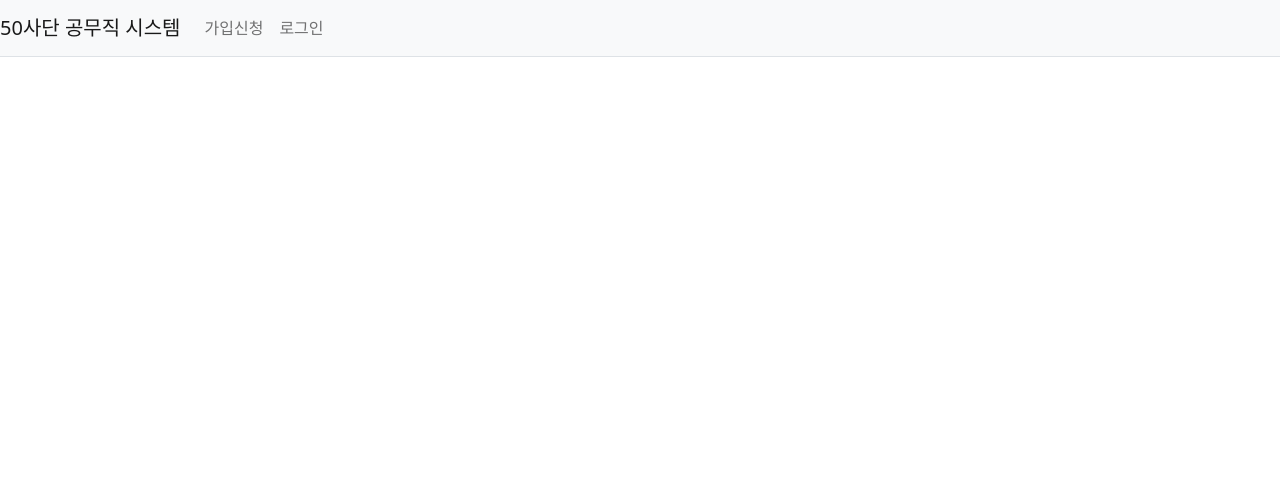
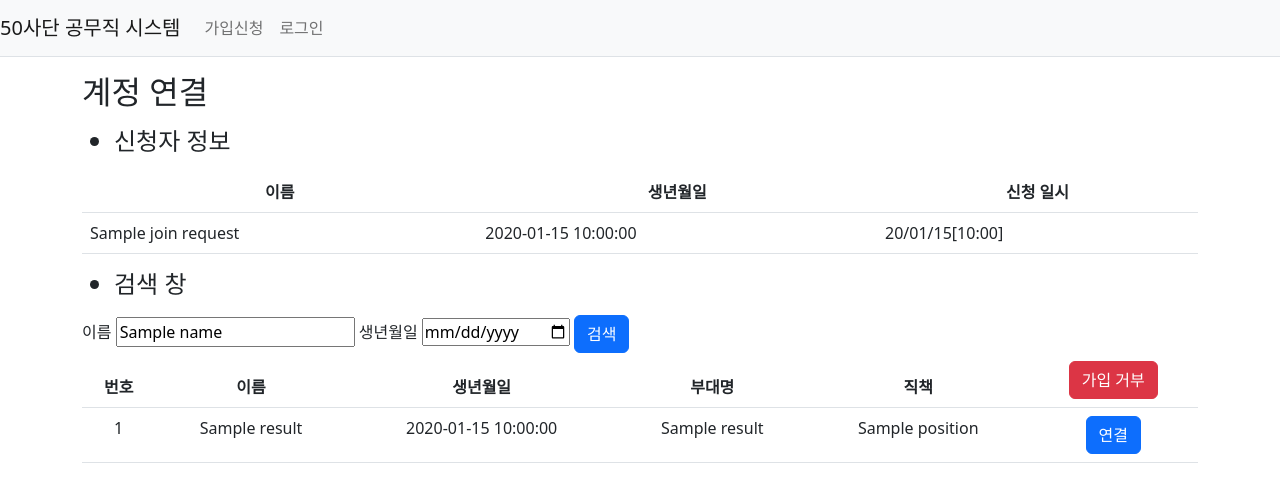
Before and after one commit to scy0416/50Division_app_TF, a Flask app: template public_service_employee_application/templates/admin/join_request_detail.html in a window 1280 px wide. Shown: the top 502 px of the page. Run offline with Flask 3, Linux system fonts and the light colour scheme; the template is opened without the code that fills it: most values are stand-ins (such as "Sample title", 1, 10 or a date in 2020); some libraries are stand-ins or nearby versions.

Commit message:
가입 신청에 대한 처리를 할 수 있는 페이지를 만들어서 연결해줬다. 기본적으로 신청자의 정보를 이용해서 검색을 수행하고, 추가 검색을 할 수 있다.

```diff
--- a/public_service_employee_application/templates/admin/join_request_detail.html
+++ b/public_service_employee_application/templates/admin/join_request_detail.html
@@ -1,3 +1,72 @@
 {% extends 'base.html' %}
 {% block content %}
+<div class="container my-3">
+    <div class="justify-content-center my-3"><h2>계정 연결</h2></div>
+    <h4><ul><li>신청자 정보</li></ul></h4>
+    <table class="table">
+        <thead>
+        <tr class="text-center">
+            <th>이름</th>
+            <th>생년월일</th>
+            <th>신청 일시</th>
+        </tr>
+        </thead>
+        <tbody>
+        <td>{{ join_request.name }}</td>
+        <td>{{ join_request.birth_date }}</td>
+        <td>{{ join_request.request_date|datetime }}</td>
+        </tbody>
+    </table>
+    <h4><ul><li>검색 창</li></ul></h4>
+    <form method="get">
+        <label for="name">이름</label>
+        <input type="text" name="name" id="name" value="{{ name or '' }}">
+        <label for="birth_date">생년월일</label>
+        <input type="date" name="birth_date" id="birth_date" value="{{ birth_date or '' }}">
+        <button class="btn btn-primary">검색</button>
+    </form>
+    <table class="table">
+        <thead>
+        <tr class="text-center">
+            <th>번호</th>
+            <th>이름</th>
+            <th>생년월일</th>
+            <th>부대명</th>
+            <th>직책</th>
+            <th>
+                <form method="post">
+                    <input type="hidden" name="form_id" value="reject">
+                    <input type="hidden" name="csrf_token" value="{{ csrf_token() }}">
+                    <button class="btn btn-danger">가입 거부</button>
+                </form>
+            </th>
+        </tr>
+        </thead>
+        <tbody>
+        {% if result_list %}
+        {% for result in result_list %}
+        <tr class="text-center">
+            <td>{{ loop.index }}</td>
+            <td>{{ result.name }}</td>
+            <td>{{ result.birth_date }}</td>
+            <td>{{ result.unit_name }}</td>
+            <td>{{ result.position }}</td>
+            <td>
+                <form method="post">
+                    <input type="hidden" name="form_id" value="regist">
+                    <input type="hidden" name="csrf_token" value="{{ csrf_token() }}">
+                    <input type="hidden" name="user_id" value="{{ result.id }}">
+                    <button class="btn btn-primary">연결</button>
+                </form>
+            </td>
+        </tr>
+        {% endfor %}
+        {% else %}
+        <tr>
+            <td colspan="6">검색 결과가 없습니다.</td>
+        </tr>
+        {% endif %}
+        </tbody>
+    </table>
+</div>
 {% endblock %}
--- a/public_service_employee_application/templates/admin/join_request_list.html
+++ b/public_service_employee_application/templates/admin/join_request_list.html
@@ -24,7 +24,11 @@
     {% for join_request in join_request_list.items %}
     <tr class="text-center">
       <td>{{ join_request_list.total - ((join_request_list.page-1) * join_request_list.per_page) - loop.index0 }}</td>
-      <td><a href="#">{{ join_request.name }}</a></td>
+      {% if join_request.state == 'WAITING' %}
+      <td><a href="{{ url_for('admin.join_detail', request_id=join_request.id) }}">{{ join_request.name }}</a></td>
+      {% else %}
+      <td>{{ join_request.name }}</td>
+      {% endif %}
       <td>{{ join_request.birth_date }}</td>
       <td>{{ join_request.request_date|datetime }}</td>
       {% if join_request.state == 'WAITING' %}
```
Also changed, not shown: public_service_employee_application/views/admin_views.py (+38 -0 lines).
